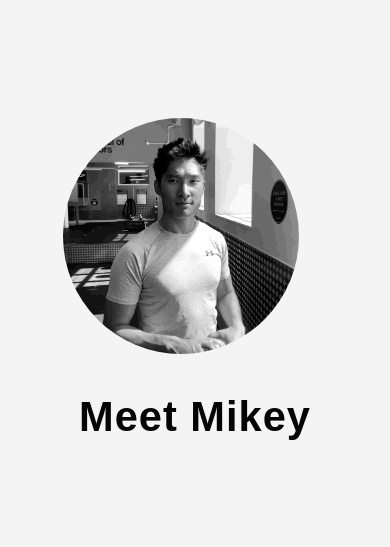
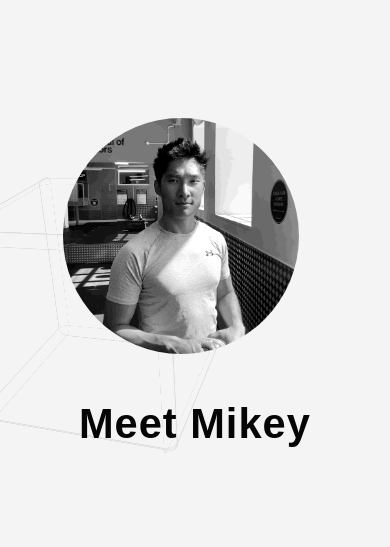
Before and after one commit to MikeyJL/mikey-lau, a Nuxt app: page / in a window 390 px wide. Shown: the part 122-669 px from the top of the page. Built offline with nearby package versions, Linux system fonts and the light colour scheme; what vue-highlightjs would draw is missing.

Commit message:
Added cube

```diff
--- a/assets/css/project.css
+++ /dev/null
@@ -1,20 +0,0 @@
-/* Global repo */
-.repo_link {
-  display: flex;
-  margin: 4rem 0 1rem auto
-}
-.repo_link > svg {
-  margin-left: .6rem
-}
-.repo_link > svg > path {
-  fill: var(--accent)
-}
-
-/* Global Explanation */
-.container--explanation {
-  display: grid;
-  grid-gap: 4rem
-}
-.explanation {
-  overflow-x: auto
-}
--- /dev/null
+++ b/assets/main.scss
@@ -0,0 +1,29 @@
+.page-enter-active,
+.page-leave-active {
+  transition: opacity .5s;
+}
+.page-enter,
+.page-leave-to {
+  opacity: 0;
+}
+
+/* Global repo */
+.repo_link {
+  display: flex;
+  margin: 4rem 0 1rem auto;
+}
+.repo_link > svg {
+  margin-left: .6rem;
+}
+.repo_link > svg > path {
+  fill: var(--accent);
+}
+
+/* Global Explanation */
+.container--explanation {
+  display: grid;
+  grid-gap: 4rem;
+}
+.explanation {
+  overflow-x: auto;
+}
--- /dev/null
+++ b/components/CubeModel.vue
@@ -0,0 +1,88 @@
+<style lang="scss" scoped>
+#cube-scene {
+  margin: auto;
+  height: 200px;
+  width: 200px;
+  perspective: 600px;
+  opacity: .15;
+  position: fixed;
+  z-index: -1;
+  top: 38%;
+  left: 0;
+
+  > #model-cube {
+    width: 100%;
+    height: 100%;
+    position: relative;
+    transform-style: preserve-3d;
+    animation: 10s spin linear infinite;
+
+    > div {
+      height: 200px;
+      width: 200px;
+      position: absolute;
+      border: 1px solid var(--accent);
+      border-radius: 10px;
+    }
+
+    > .front {
+      transform: rotate(0) translateZ(90px);
+    }
+    > .back {
+      transform: rotateY(180deg) translateZ(90px);
+    }
+    > .top {
+      transform: rotateX(90deg) translateZ(90px);
+    }
+    > .bottom {
+      transform: rotateX(-90deg) translateZ(90px);
+    }
+    > .left {
+      transform: rotateY(-90deg) translateZ(90px);
+    }
+    > .right {
+      transform: rotateY(90deg) translateZ(90px);
+    }
+  }
+}
+
+@keyframes spin {
+  0% {
+    transform: rotate3d(1, 1, 1, 0);
+  }
+  20% {
+    transform: rotate3d(.5, 0, 1, 72deg);
+  }
+  40% {
+    transform: rotate3d(0, 1, .5, 144deg);
+  }
+  60% {
+    transform: rotate3d(1, .2, 0, 216deg);
+  }
+  80% {
+    transform: rotate3d(1, 0, .8, 288deg);
+  }
+  100% {
+    transform: rotate3d(0, .2, 1, 360deg);
+  }
+}
+
+@media (max-width: 425px) {
+  #cube-scene {
+    opacity: .1;
+  }
+}
+</style>
+
+<template>
+  <div id="cube-scene">
+    <div id="model-cube">
+      <div class="front" />
+      <div class="back" />
+      <div class="top" />
+      <div class="bottom" />
+      <div class="left" />
+      <div class="right" />
+    </div>
+  </div>
+</template>
--- a/layouts/default.vue
+++ b/layouts/default.vue
@@ -1,7 +1,5 @@
 <style src='highlight.js/styles/default.css'></style>
 <style>
-@import '../assets/css/project.css';
-
 /* Code block */
 .hljs {
   background-color: var(--background);
--- a/nuxt.config.js
+++ b/nuxt.config.js
@@ -22,7 +22,7 @@ export default {
     ]
   },
   css: [
-    '~/assets/main.css'
+    '~/assets/main.scss'
   ],
   plugins: [
     '~/plugins/vue-inline-svg.js',
--- a/package.json
+++ b/package.json
@@ -22,6 +22,9 @@
     "eslint": "^7.28.0",
     "eslint-config-google": "^0.14.0",
     "eslint-plugin-vue": "^7.10.0",
+    "fibers": "^5.0.0",
+    "sass": "^1.35.1",
+    "sass-loader": "^10.2.0",
     "stylelint": "^13.13.1",
     "stylelint-config-standard": "^22.0.0"
   }
--- a/pages/index.vue
+++ b/pages/index.vue
@@ -1,107 +1,132 @@
-<style scoped>
+<style lang="scss" scoped>
 /* Cog */
 .cog {
-  animation: 6s cogSpin linear infinite
+  animation: 6s cogSpin linear infinite;
 }
 @keyframes cogSpin {
   from {
-    transform: rotate(0)
+    transform: rotate(0);
   }
   to {
-    transform: rotate(360deg)
+    transform: rotate(360deg);
   }
+}
+
+/* Horizontal */
+hr {
+  border: 1px solid var(--faded-element);
+  margin-left: var(--left-content-padding);
 }
 
 /* Introduction */
 #introduction {
   display: grid;
   grid-template-columns: 1fr .8fr;
-  padding: 1rem 8vw 1rem var(--left-content-padding)
-}
-.introduction__header {
+  padding: 1rem 8vw 1rem var(--left-content-padding);
+
+  > .introduction__header {
     width: fit-content;
     height: fit-content;
     margin: auto 3rem auto auto;
     display: grid;
-  grid-gap: .6rem
+    grid-gap: .6rem;
+
+    > .social-links {
+      justify-content: flex-end;
     }
-.introduction__header > .social-links {
-  justify-content: flex-end
   }
-#introduction > img {
+
+  img {
     height: 300px;
     width: 300px;
     filter: contrast(1.1) grayscale(1);
-  border-radius: 50%
+    border-radius: 50%;
+  }
 }
 
 /* Statement */
 .statement {
-  padding: 1rem 8vw 1rem var(--left-content-padding)
+  padding: 1rem 8vw 1rem var(--left-content-padding);
 }
 
 /* Techstack */
 #techstack {
   background-color: var(--faded-element);
-  padding: 6rem 8vw 6rem var(--left-content-padding)
+  padding: 6rem 8vw 6rem var(--left-content-padding);
 }
 .techstack__content {
   display: grid;
   grid-template-columns: repeat(3, 1fr);
-  grid-gap: 1rem
+  grid-gap: 1rem;
 }
 
 /* Projects */
 #projects {
   display: grid;
   grid-gap: 6rem;
-  padding: 1rem 8vw 1rem var(--left-content-padding)
-}
+  padding: 1rem 8vw 1rem var(--left-content-padding);
+
   .project__header {
     display: flex;
-  justify-content: space-between
+    justify-content: space-between;
   }
-.project__header > svg {
-  margin: auto 0
+
+  > svg {
+    margin: auto 0;
   }
+
   .project__links {
-  display: flex
+    display: flex;
+    > div {
+      width: fit-content;
     }
-.project__links > div {
-  width: fit-content
+    > div:not(:last-child) {
+      margin-right: 1rem;
     }
-.project__links > div:not(:last-child) {
-  margin-right: 1rem
+  }
+}
+
+/* Education */
+#education {
+  display: grid;
+  grid-gap: 4rem;
+  padding: 1rem 8vw 1rem var(--left-content-padding);
+}
+#education > div > h3 {
+  margin: .8rem 0;
+}
+#education > div > p {
+  margin: 0;
 }
 
 /* Responsive */
 @media (max-width: 768px) {
   #introduction {
     display: flex;
-    flex-direction: column-reverse
+    flex-direction: column-reverse;
   }
   #introduction img {
-    padding: 2rem
+    padding: 2rem;
   }
   .introduction__header {
     display: flex;
     flex-direction: column;
-    margin: auto
+    margin: auto;
   }
   .social-links {
-    margin: 1rem auto auto auto
+    margin: 1rem auto auto auto;
   }
   .techstack__content {
-    grid-template-columns: repeat(2, 1fr)
+    grid-template-columns: repeat(2, 1fr);
   }
   .techstack__content p {
     text-align: center;
-    font-size: 2rem
+    font-size: 2rem;
   }
 }
 @media (max-width: 576px) {
   .techstack__content p {
-    font-size: 1.8rem
+    font-size: 1.8rem;
   }
 }
 </style>
@@ -128,10 +153,13 @@
           </a>
         </div>
       </div>
+      <div>
         <img
           src="~/assets/me.jpg"
           alt="Mikey Lau"
         >
+        <cube-model />
+      </div>
     </div>
     <div class="spacer--xlarge" />
     <p class="text--large statement fade-on-view">
@@ -159,7 +187,7 @@
         :key="`project_${projectIndex}`"
         class="project"
       >
-        <div>
+        <div class="project__content">
           <div class="project__header">
             <p class="text--small no-margin">
               <b>
@@ -201,14 +229,38 @@
         </div>
       </div>
     </div>
+    <div class="spacer--small" />
+    <hr>
+    <div class="spacer--small" />
+    <div id="education">
+      <div
+        v-for="(item, itemIndex) in education"
+        :key="`education_${itemIndex}`"
+      >
+        <p class="text--tiny">
+          {{ item.time }}
+        </p>
+        <h3>
+          {{ item.degree }}
+        </h3>
+        <p>
+          {{ item.grade }}
+        </p>
+      </div>
+    </div>
   </div>
 </template>
 
 <script>
+import CubeModel from '~/components/CubeModel.vue'
+
 export default {
+  components: {
+    CubeModel
+  },
   data () {
     return {
-      techStack: ['HTML', 'CSS', 'Javascript', 'C#', 'C++', 'Swift', 'Git', 'PHP', 'Vue.js', 'Vuex', 'Nuxt.js', 'Firebase', 'Laravel', 'Docker'],
+      techStack: ['HTML', 'CSS', 'Javascript', 'C#', 'C++', 'Python', 'R', 'Swift', 'Git', 'PHP', 'Vue.js', 'Vuex', 'Nuxt.js', 'Firebase', 'Laravel', 'Docker'],
       projects: [
         {
           developed: true,
@@ -262,6 +314,18 @@ export default {
             { site: 'Website', url: 'https://jkpt.netlify.app/' }
           ]
         }
+      ],
+      education: [
+        {
+          degree: 'MSc Applied AI and Data Science',
+          grade: 'Pending',
+          time: 'Sep 21 — Jun 22'
+        },
+        {
+          degree: 'BSc (Hons) Fitness and Personal Training',
+          grade: '1st class',
+          time: 'Sep 18 — Jun 21'
+        }
       ]
     }
   },
```
Also changed, not shown: .stylelintrc.json, 1 other file (tests, documents, lock files or other folders). Lines whose indentation alone changed are shown as unchanged.
